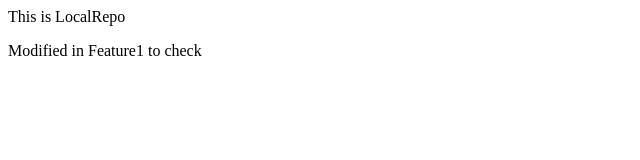
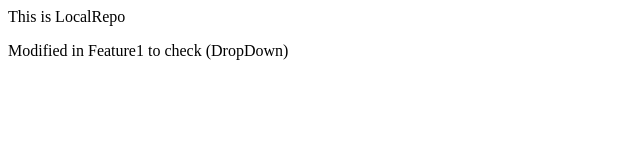
Before and after one commit to Deepak-9988/localRepo, a plain HTML site: page index.html in a window 1280 px wide. Shown: the full height of the page, 0-640 px from the left. Drawn offline with Linux system fonts and the light colour scheme.

Commit message:
Index modified

```diff
--- a/index.html
+++ b/index.html
@@ -2,5 +2,5 @@
     This is LocalRepo
 </p>
 <p>
-    Modified in Feature1 to check
+    Modified in Feature1 to check (DropDown)
 </p>
```
